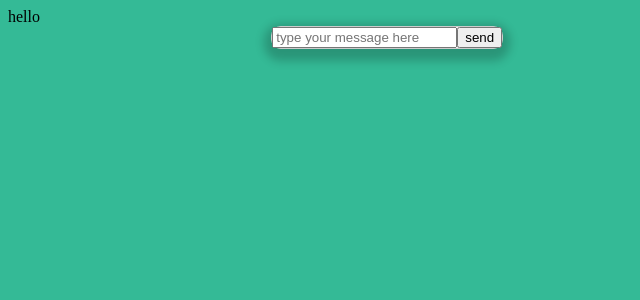
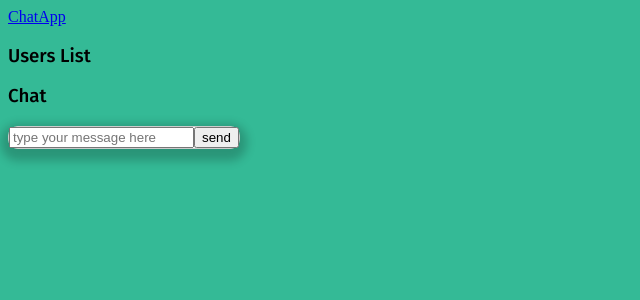
Before and after one commit to rimadas123/chatapp-frontend, a React (Create React App) app: page /dashboard in a window 1280 px wide. Shown: the top 300 px of the page, without its empty margins (0-640 px from the left). Built offline with nearby package versions, Linux system fonts and the light colour scheme.

Commit message:
Update DashBoard.js

```diff
--- a/src/Components/DashBoard.js
+++ b/src/Components/DashBoard.js
@@ -2,20 +2,28 @@ import React from 'react';
 import './css/dashboard.css';
 
 export default class DashBoard extends React.Component{
-    render() {
+    render(){
         return(
-            <div className="dashboard">
-                <nav>
+            <div>
+                <nav className="topNav">
+                    <a href="#">ChatApp</a>
+                </nav>
 
-                </nav>
-                <div className="leftrow">
-                        hello
-                </div>
-                <div className="middlerow">
-                     <form>
-                         <input type="text" name = "message" placeholder="type your message here" />
-                         <button type="submit">send</button>
-                     </form>
+                <div className="row">
+                    <div className="leftcolumn">
+                        <div className="card">
+                            <h3>Users List</h3>
+                        </div>
+                    </div>
+                    <div className="middle">
+                        <div className="card">
+                            <h3>Chat</h3>
+                            <form>
+                                <input type="text" placeholder="type your message here" />
+                                <button type="submit">send</button>
+                            </form>
+                        </div>
+                    </div>
                 </div>
             </div>
         );
```
